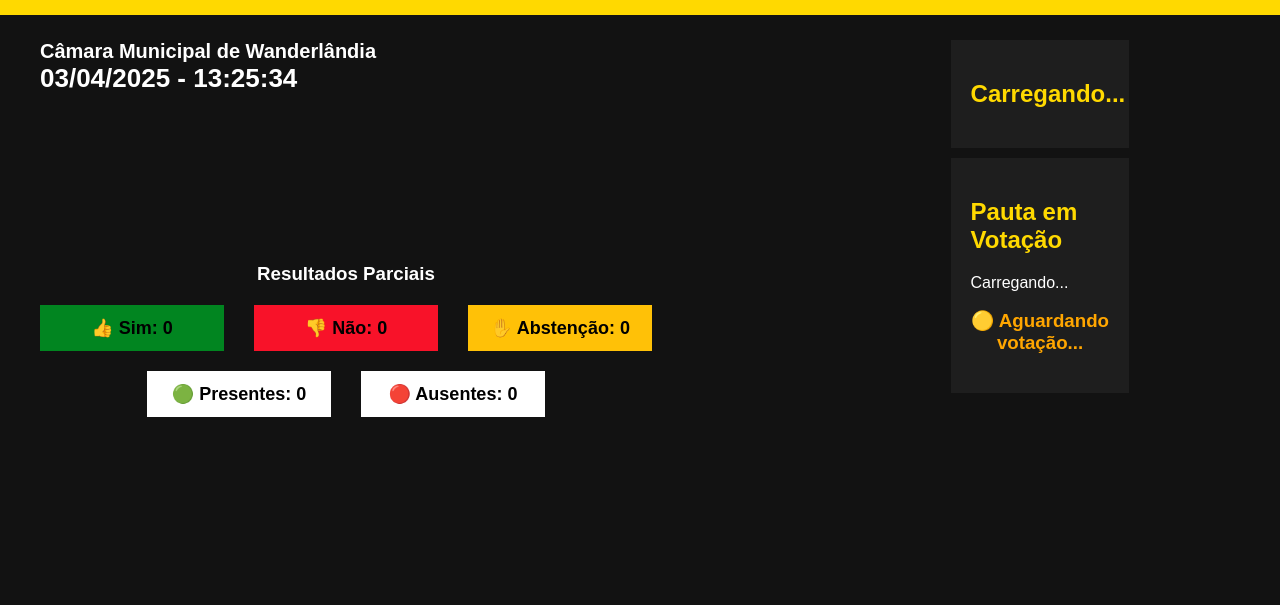
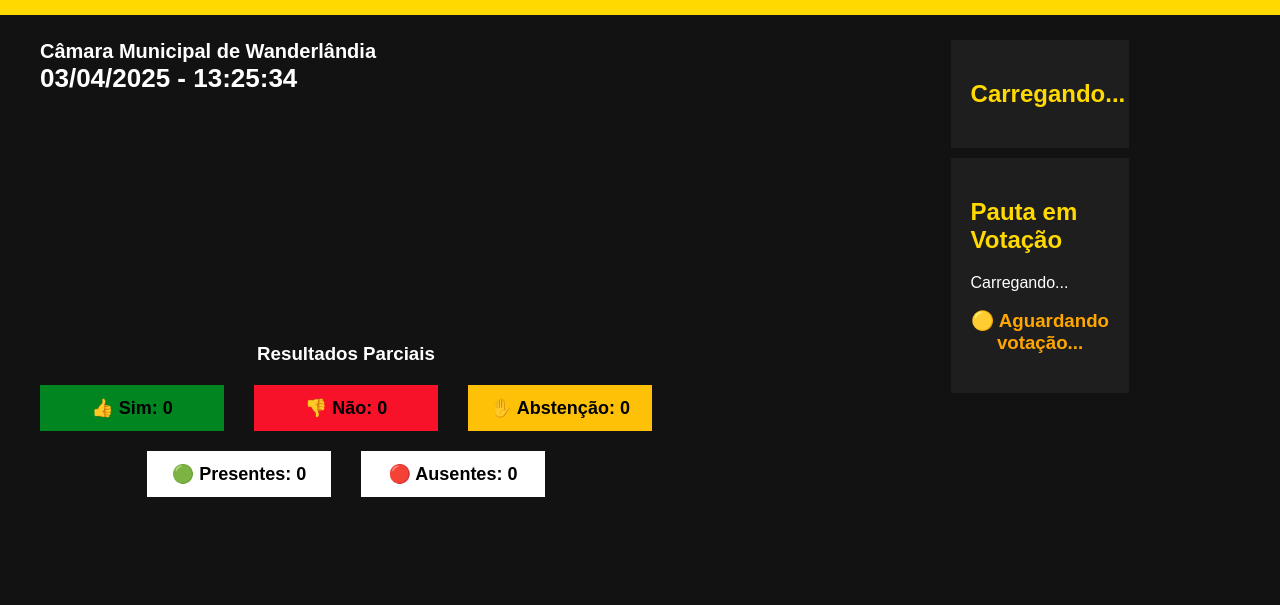
Before and after one commit to amvtec/votafacil1, a Django app: page /painel_publico/ in a window 1280 px wide. Shown: the top 605 px of the page. Run offline with Django 5.2, Linux system fonts and the light colour scheme; tables that the repository leaves empty hold one stand-in row (values such as "Sample post"); data that the repository does not hold is empty.

Commit message:
alteracoes, templates

```diff
--- a/core/templates/core/painel_publico.html
+++ b/core/templates/core/painel_publico.html
@@ -167,7 +167,7 @@
             color: rgb(0, 0, 0);
         }
         .votacao-info h3 {
-            margin-top: -130px;
+            margin-top: -50px;
             margin-bottom: 5px;
         }
         .resultados-info, .presenca-info {
@@ -290,6 +290,14 @@
                         <h3 id="status-pauta" style="text-align: center; color: rgb(255, 166, 0);">
                             🟡 Aguardando votação...
                         </h3>
+                        <div id="autor-pauta" style="display: none;">
+                            <img id="foto-autor" src="" alt="Foto do autor">
+                            <div id="autor-info">
+                                <h4 id="nome-autor">Vereador Nome</h4>
+                                <p id="partido-autor">Partido</p>
+                                <small>Pauta de autoria do vereador(a)</small>
+                            </div>
+                        </div>
                     </div>
                 </div>
                 <div class="vereadores-container" id="vereadores-lista"></div>
@@ -305,14 +313,6 @@
                 <div class="presenca-info">
                     <div class="info-box presentes">🟢 Presentes: <span id="presentes-count">0</span></div>
                     <div class="info-box ausentes">🔴 Ausentes: <span id="ausentes-count">0</span></div>
-                </div>
-                <div id="autor-pauta" style="display: none;">
-                    <img id="foto-autor" src="" alt="Foto do autor">
-                    <div id="autor-info">
-                        <h4 id="nome-autor">Vereador Nome</h4>
-                        <p id="partido-autor">Partido</p>
-                        <small>Pauta de autoria do vereador(a)</small>
-                    </div>
                 </div>
 
             </div>
```
